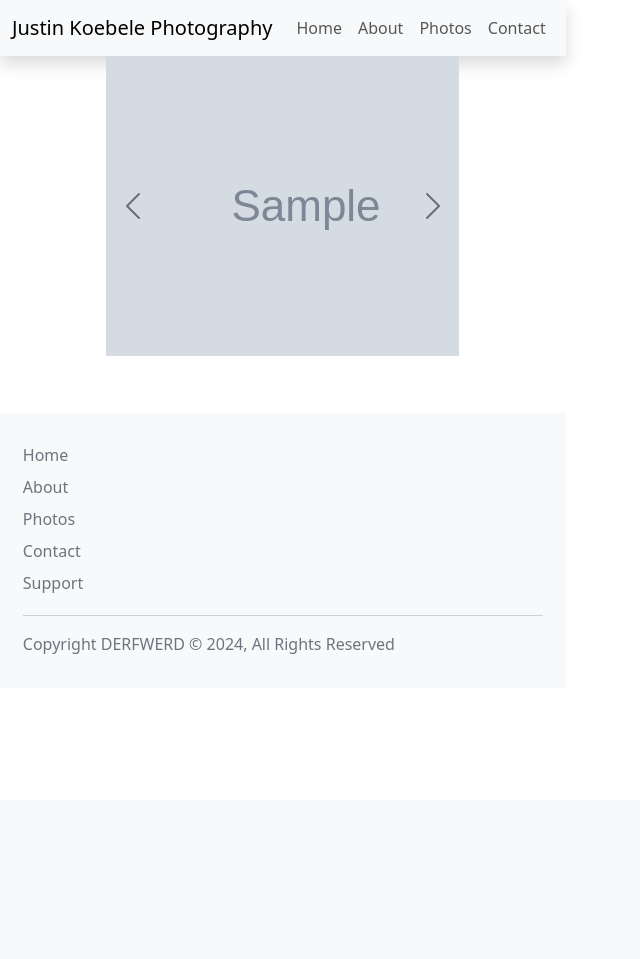
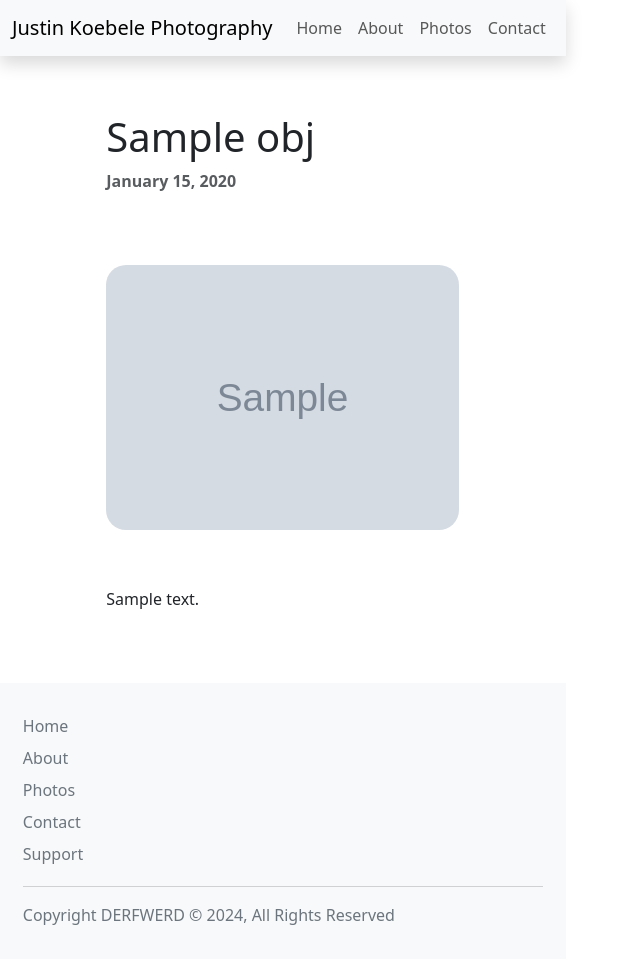
Before and after one commit to freddydrew/JKPhoto, a Django app: template templates/album/oneAlbum.html in a window 1280 px wide. Shown: the whole page, without its empty margins (0-640 px from the left). Before the commit the page ends 654 px from the top, so only its background shows below. Run offline with Django 4.2, Linux system fonts and the light colour scheme; the template is opened without the code that fills it: most values are stand-ins (such as "Sample title", 1, 10 or a date in 2020); grey boxes marked "Sample" are stand-in pictures; parts of the project's set-up code (start-up, migrations or seed data) failed here and were passed over; some libraries are stand-ins or nearby versions.

Commit message:
Create oneAlbum page, links on allAlbums, fix url
I fixed the url routing so that slugs are handed off to
the views. I created a getAbsoluteURL function to make the
links on the allAlbums page work for a given obj. I made it
so that the images for an obj render on the oneAlbum page.
I created a CSS file for the oneAlbum page as well.

```diff
--- a/album/urls.py
+++ b/album/urls.py
@@ -8,5 +8,5 @@ from .views import (
 app_name = 'album'
 urlpatterns = [
     path('',allAlbumsView,name='allAlbums'),
-    # path('<slug:slug>/',oneAlbumView,name='oneAlbum')
+    path('<slug:slug>/',oneAlbumView,name='oneAlbum')
 ]
--- /dev/null
+++ b/static/css/stylesOneAlbum.css
@@ -0,0 +1,9 @@
+.container{
+    flex-grow: 3;
+    margin-top: 10%;
+}
+
+.oneImage img{
+    border-radius: 20px;
+    width: 100%;
+}
--- a/templates/album/allAlbums.html
+++ b/templates/album/allAlbums.html
@@ -10,12 +10,15 @@
         <div class="col-12 col-m-8 col-lg-8">
             {% if objPage %}
                 {% for obj in objPage %}
+                <a href="{{obj.getAbsoluteUrl}}">
                     <div class="card mb-1">
                         <div class="card-body">
                         <p class="card-title">{{ obj.title }}</p>
                         <img src="{{obj.albumimage_set.all.0.image.url}}" class="mx-auto d-block" alt=""/>
                         </div>
                     </div>
+                </a>
+
                 {% endfor %}
 
                 {% if objPage.has_other_pages %}
--- a/templates/album/oneAlbum.html
+++ b/templates/album/oneAlbum.html
@@ -4,39 +4,59 @@
 <!-- Load CSS -->
 <link rel="stylesheet" href="{% static 'css/stylesOneAlbum.css' %}">
 
+<!-- Displaying title, publish date -->
+<div class="container">
+    <div class="row justify-content-center align-items-center">
+        <div class="col-12 col-lg-8">
+            <!-- Display Title -->
+            <h1>{{obj.title}}</h1>
+
+            <!-- Publish Date -->
+            <p class="articleTitle text-muted">
+                <strong>
+                    {{obj.publishDate|date:"F j, Y"}}
+                </strong>
+            </p>
+        </div>
+    </div>
+</div>
+
+<!-- For when there is only one image, just display it -->
+{%if obj.albumimage_set.count == 1%}
+<div class="container oneImage">
+    <div class="row justify-content-center align-items-center">
+        <div class="col-12 col-lg-8">
+            <!-- Load image, must be URL, Not sure why -->
+            <img src="{{obj.albumimage_set.all.0.image.url}}"
+            alt="{{obj.title}} image" class="">
+        </div>
+    </div>
+</div>
+{%endif%}
+
+<!-- If there are multiple images in an object, make a carosel of them -->
+{%if obj.albumimage_set.count > 1%}
 <div class="container">
     <div class="row justify-content-center align-items-center">
         <div class="col-12 col-m-8 col-lg-8">
-
-
-
             <div id="carouselExampleDark" class="carousel carousel-dark slide" data-bs-ride="carousel">
 
-                <!-- Inner -->
+                <!-- Carousel of images -->
                 <div class="carousel-inner">
-                   {%for obj in sliderObjList%}
+                   {%for image in obj.albumimage_set.all%}
                        {%if forloop.counter0 == 0%}
-                           <!-- Active item -->
                            <div class="carousel-item active" data-bs-interval="3000">
-                               <!-- <a href="{{obj.getAbsoluteUrl}}" style="text-decoration: none;"> -->
-                                   <img src="{{obj.albumimage_set.all.0.image.url}}" class="mx-auto d-block" alt=""/>
-
-                               <!-- </a> -->
+                                 <img src="{{image.image.url}}" class="mx-auto d-block" alt=""/>
                            </div>
-
                        {%else%}
-                           <!-- Item -->
                            <div class="carousel-item" data-bs-interval="3000">
-                               <!-- <a href="{{obj.getAbsoluteUrl}}" style="text-decoration: none;"> -->
-                                   <img src="{{obj.albumimage_set.all.0.image.url}}" class="mx-auto d-block" alt=""/>
-                               <!-- </a> -->
+                                <img src="{{image.image.url}}" class="mx-auto d-block" alt=""/>
                            </div>
                        {%endif%}
                    {%endfor%}
                </div>
-               <!-- Inner -->
 
-               <!-- Carousel Controls, left and right arros -->
+               <!-- Carousel Arrow Controls -->
                <button class="carousel-control-prev" type="button" data-bs-target="#carouselExampleDark" data-bs-slide="prev">
                  <span class="carousel-control-prev-icon" aria-hidden="true"></span>
                  <span class="visually-hidden">Previous</span>
@@ -45,11 +65,21 @@
                  <span class="carousel-control-next-icon" aria-hidden="true"></span>
                  <span class="visually-hidden">Next</span>
                </button>
-               <!-- Carousel Controls, left and right arros -->
 
              </div>
         </div>
     </div>
 </div>
+{%endif%}
+
+<!-- Displaying content a.k.a. caption for album -->
+<div class="container">
+    <div class="row justify-content-center align-items-center">
+        <div class="col-12 col-lg-8">
+            <!-- content -->
+            <p>{{obj.content}}</p>
+        </div>
+    </div>
+</div>
 
 {%endblock content%}
```
Also changed, not shown: album/models.py (+6 -1 lines), album/views.py (+9 -2 lines), db.sqlite3.
